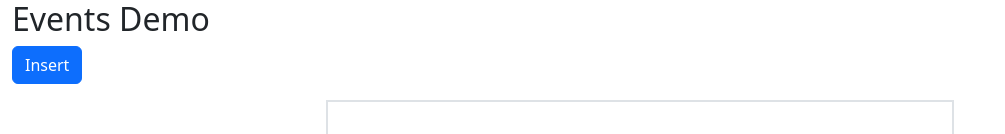
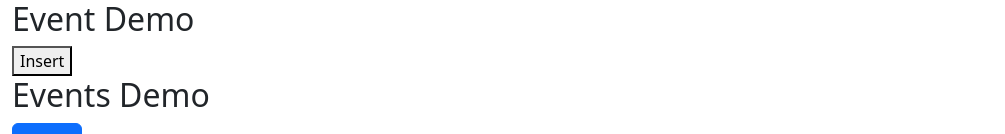
Before and after one commit to Iamam786/React-shopping, a React (Create React App) app: page / in a window 1280 px wide. Shown: the top 134 px of the page, without its empty margins (0-1005 px from the left). Built offline with nearby package versions, Linux system fonts and the light colour scheme.

Commit message:
event in class

```diff
--- /dev/null
+++ b/src/Components/EventDemoClassComponent.js
@@ -0,0 +1,20 @@
+import React from "react";
+
+export default class EventDemoClassComponent extends React.Component {
+
+    InsertClick(e){
+
+        document.write(`
+        Button Id: ${e.target.id} <br>
+        X Position:${e.clientX}
+        `)
+    }
+    render() {
+        return (
+            <div className="container-fluid">
+                <h2>Event Demo</h2>
+                <button id="BtnInsert" onClick={this.InsertClick}>Insert</button>
+            </div>
+        )
+    }
+}
--- a/src/index.js
+++ b/src/index.js
@@ -20,10 +20,13 @@ import NetflixIndexComponent from './Netflix/NetflixIndexComponent';
 import NasaMarsPhotosComponent from './Components/NasaMarsPhotosComponent';
 import InstaLoginComponent from './Components/insta/InstaLoginComponent';
 import EventDemoComponent from './Components/EventInFunctionComponent';
+import EventDemoClassComponent from './Components/EventDemoClassComponent';
 
 const root = ReactDOM.createRoot(document.getElementById('root'));
 root.render(
   <React.StrictMode>
+
+    <EventDemoClassComponent/>
 <EventDemoComponent/>
 <InstaLoginComponent/>
 {/*}
```
